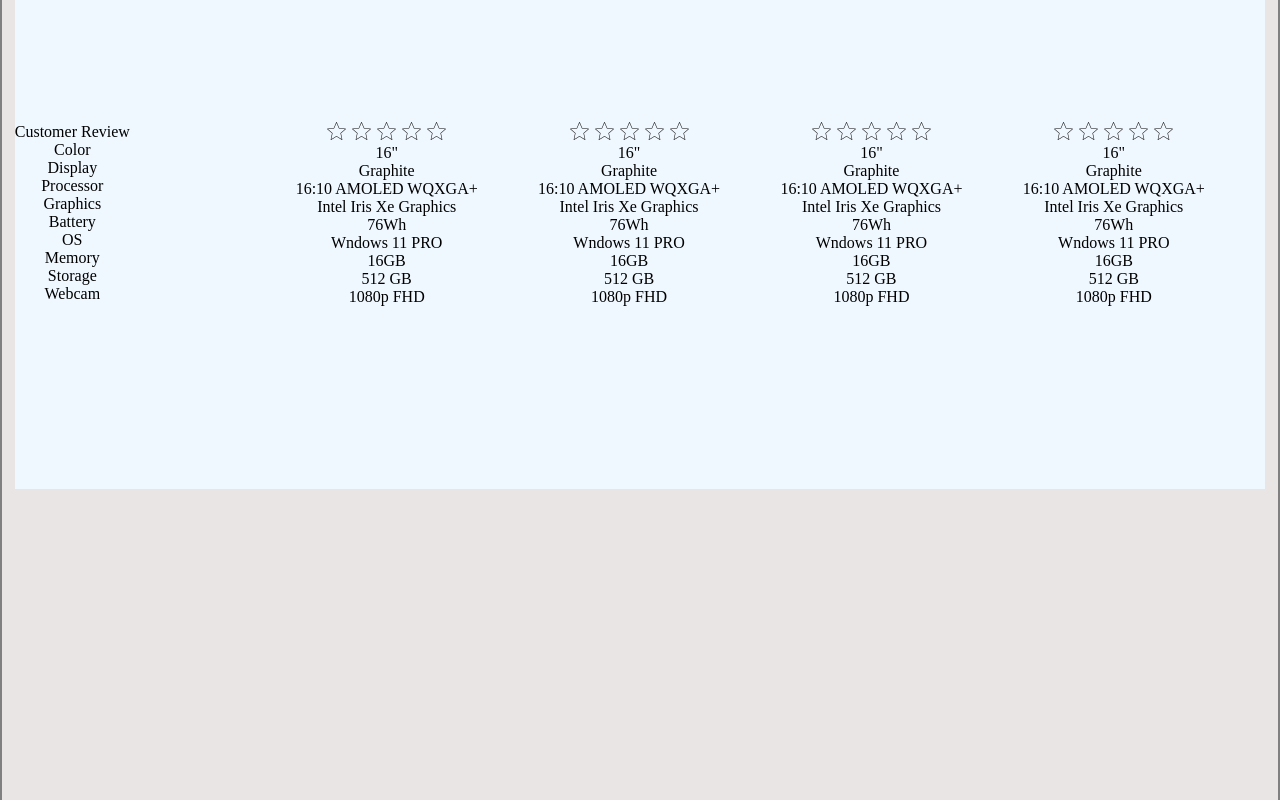
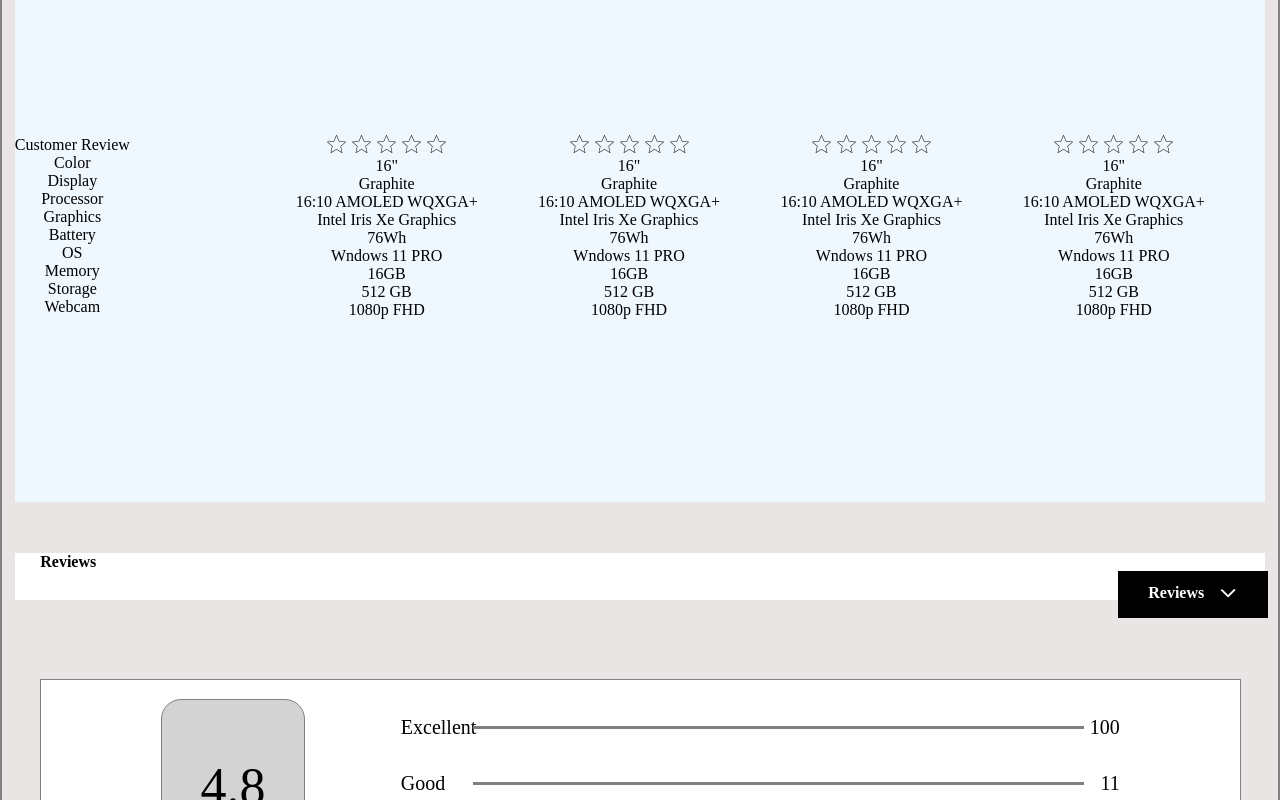
Before and after one commit to Exit1947/OnlineShop, a React (Create React App) app in the folder frontend/: page /auth/product in a window 1280 px wide. Shown: the part 3888-4688 px from the top of the page. Built offline with nearby package versions, Linux system fonts and the light colour scheme.

Commit message:
Changes 26.09.2024

```diff
--- a/frontend/src/components/productpage/productpage.tsx
+++ b/frontend/src/components/productpage/productpage.tsx
@@ -13,6 +13,7 @@
 import BlackLogo from '../../img/logo Omnify.png';
 import PictureProduct from '../../img/LepTop.png' ;
 import starEmpty from '../../img/icons8-star-25.png';
+import arrowDown from '../../img/drop-down-arrow.png';
 
 
 const ProductPage = () => {
@@ -95,7 +96,7 @@
                  </div>
 
 
-                 <div className='technical-characteristics'> Technical characteristics</div>
+                 <div className='technical-characteristics'> <strong>Technical characteristics</strong></div>
 
                    <div className='top-table'> <strong>Name Product</strong></div>
 
@@ -202,6 +203,61 @@
                          </table>
                  </div>
 
+                 <div className='reviews'> <strong>Reviews</strong>
+                    <button className='btn-reviews'> <strong>Reviews</strong>  <img src={arrowDown} alt='' className='arrow'/> </button>
+
+
+                     <div className='estimate'>
+                        <div className='  result-estimate'>
+                            <div className='first-section-estimate'>
+                                 <div className='result-of-calculation'> 4.8 </div>
+                                 <div>of 125 reviews</div>
+                                 <div><img src={starEmpty}/><img src={starEmpty}/><img src={starEmpty}/><img src={starEmpty}/><img src={starEmpty}/></div>
+                            </div>
+
+                            <div className='second-section-estimate'>
+
+                                  <div className='result-excellent'>
+                                        <div className='name-result' >Excellent</div>
+                                        <div className='line-result'></div>
+                                        <div className='result-number'> 100</div>
+                                  </div>
+
+                                  <div className='result-good'>
+                                        <div className='name-result' >Good</div>
+                                        <div className='line-result'></div>
+                                        <div className='result-number'> 11</div>
+                                  </div>
+
+                                  <div className='result-average'>
+                                        <div className='name-result' >Average</div>
+                                        <div className='line-result'></div>
+                                        <div className='result-number'> 3</div>
+                                  </div>
+
+                                  <div className='result-bad'>
+                                        <div className='name-result' >Bad</div>
+                                        <div className='line-result'></div>
+                                        <div className='result-number'> 8</div>
+                                  </div>
+
+                                  <div className='result-poor'>
+                                        <div className='name-result' >Poor</div>
+                                        <div className='line-result'></div>
+                                        <div className='result-number'> 1</div>
+                                  </div>
+                            </div>
+                        </div>
+
+                        <div className='comment'>
+                            <input type="text" className='input-comment' placeholder='Leave comment'></input>
+                        </div>
+                     </div>
+
+
+
+                 </div>
+
         </div>
     )
 }
--- a/frontend/src/components/productpage/productpagestyle.css
+++ b/frontend/src/components/productpage/productpagestyle.css
@@ -1,6 +1,6 @@
 .main-product-page {
     width: 100%;
-    height: 5000px;
+    height: 5900px;
     background-color: rgb(233, 229, 229);
     border: 2px solid gray;
 
@@ -187,7 +187,8 @@
 
 .technical-characteristics {
     margin-left: 1.5%;
-    margin-top: 1%;
+    margin-top: 2%;
+
 }
 
 .top-table {
@@ -238,3 +239,158 @@
 
 
 }
+
+.reviews {
+    width: 98%;
+    height: 47px;
+    background-color: white;
+    margin-left: 1%;
+    margin-top: 4%;
+    padding-left: 2%;
+}
+
+.btn-reviews {
+    width: 150px;
+    height: 47px;
+    background-color: black;
+    color: white;
+    margin-left: 88%;
+
+}
+
+
+.arrow {
+  height: 20px ;
+  width: 20px;
+}
+
+.estimate {
+    width: 98% ;
+    height: 450px;
+    border: 1px solid gray;
+    margin-top: 5%;
+    background-color: white;
+}
+
+
+.result-estimate {
+    width: 80%;
+    height: 350px;
+    background-color: white;
+    margin-left: 10%;
+    display: flex;
+    gap: 10%;
+
+}
+
+.first-section-estimate {
+    width: 15%;
+    height: 80%;
+    border: 1px solid gray;
+    margin-top: 2%;
+    background-color: lightgray;
+    border-radius: 20px;
+    text-align: center;
+    justify-content: center;
+
+
+}
+.result-of-calculation {
+    font-style: SF Pro Text;
+    font-size: 52px;
+    margin-top: 40%;
+
+}
+
+.second-section-estimate {
+    width: 75%;
+    height: 80%;
+
+    margin-top: 2%;
+    align-items: center;
+    justify-content: center;
+}
+.result-excellent {
+    width: 100%;
+    height: 20%;
+    display: flex;
+
+    align-items: center;
+    justify-content: center;
+}
+.name-result {
+    font-style: SF Pro Text;
+    font-size: 20px;
+    width: 10%;
+}
+
+.line-result {
+    width: 85%;
+    height: 3px;
+    background-color: gray;
+}
+.result-number {
+    font-style: SF Pro Text;
+    font-size: 20px;
+    width: 5%;
+
+    text-align: right;
+}
+
+.result-good {
+    width: 100%;
+    height: 20%;
+    display: flex;
+
+    align-items: center;
+    justify-content: center;
+}
+.result-average {
+    width: 100%;
+    height: 20%;
+    display: flex;
+
+    align-items: center;
+    justify-content: center;
+}
+
+.result-bad {
+    width: 100%;
+    height: 20%;
+    display: flex;
+
+    align-items: center;
+    justify-content: center;
+}
+
+.result-poor {
+    width: 100%;
+    height: 20%;
+    display: flex;
+
+    align-items: center;
+    justify-content: center;
+}
+
+.comment {
+    width: 80%;
+    height: 10%;
+    margin-left: 10%;
+    margin-top: 2%;
+
+}
+
+
+.input-comment {
+    width: 100%;
+    height: 10%;
+    border-radius: 10px;
+    border: 1px solid gray;
+    padding: 20px;
+    outline: none;
+    transition: border-color 0.3s ease;
+    background-color: white;
+
+
+
+}
```
Also changed, not shown: frontend/src/img/drop-down-arrow.png (added), frontend/src/img/icons8-down-arrow-48.png (added).
